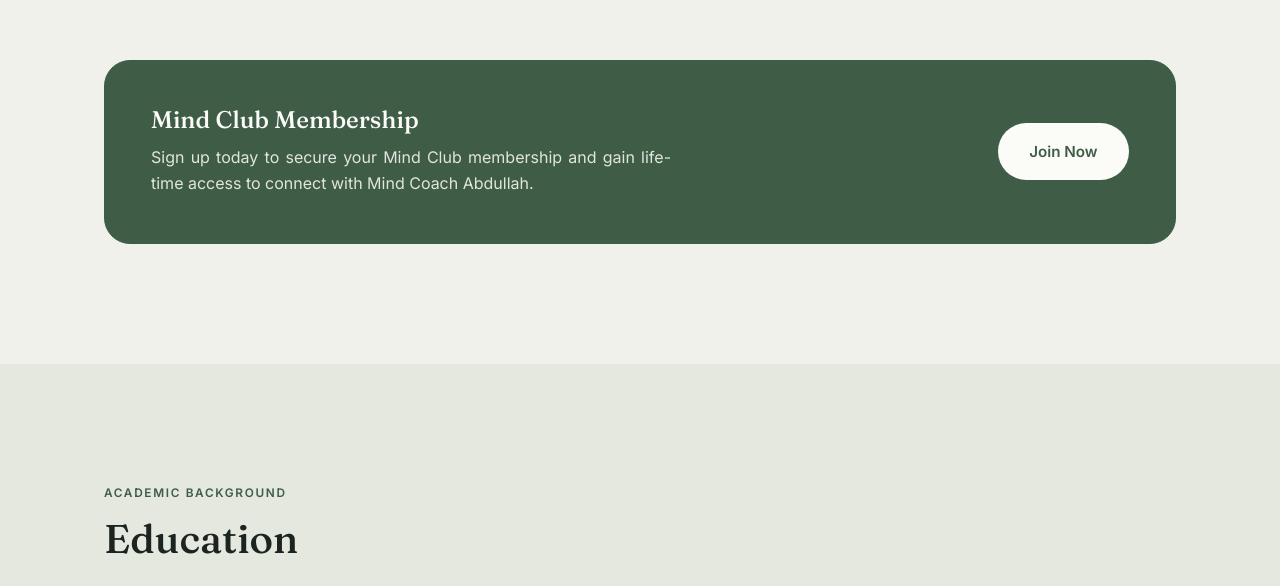
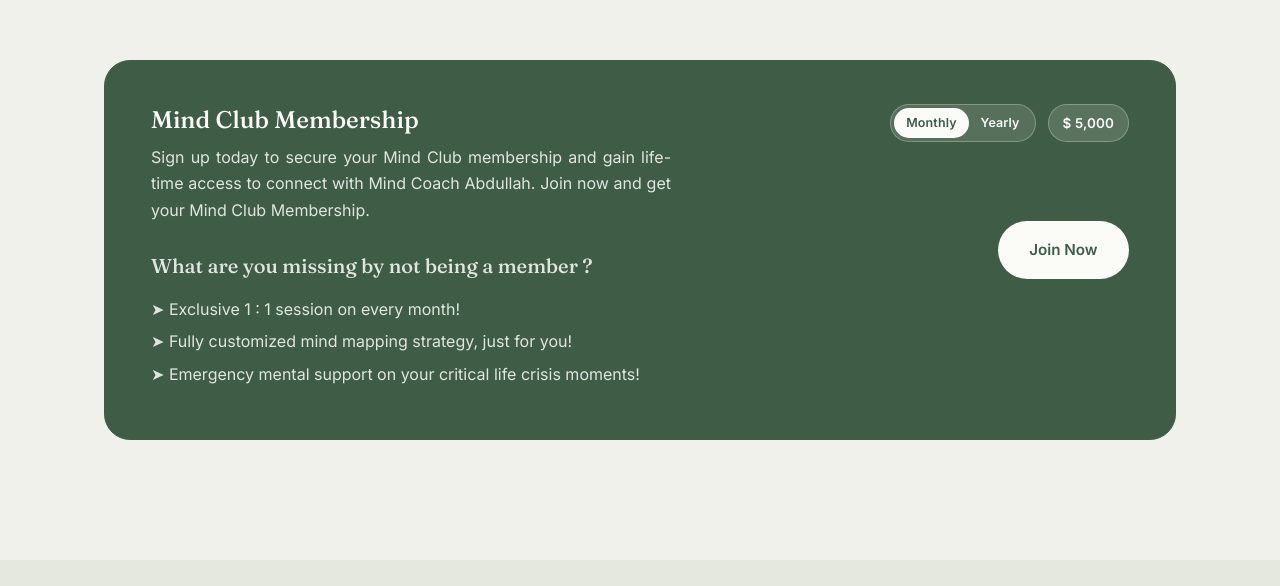
Before and after one commit to AbdullahValley/Personal-Coach, a plain HTML site: page index.html in a window 1280 px wide. Shown: the part 3803-4389 px from the top of the page. Drawn offline with Linux system fonts and the light colour scheme.

Commit message:
Update Pricing

```diff
--- a/index.html
+++ b/index.html
@@ -205,6 +205,48 @@
   .cta-banner--alt p{color:rgba(251,251,248,.86);}
   .cta-banner--alt .btn-primary{background:var(--surface);color:var(--accent);}
   .cta-banner--alt .btn-primary:hover{background:var(--accent-warm);color:var(--surface);}
+
+  /* Pricing meta styling inside banners */
+  .cta-pricing {
+    display: flex;
+    gap: 16px;
+    margin-top: 14px;
+    flex-wrap: wrap;
+  }
+  .cta-banner--alt .price-pill {
+    background: rgba(251,251,248,.14);
+    border-color: rgba(251,251,248,.28);
+    color: var(--surface);
+  }
+
+  /* Membership / newsletter: price at top right with billing toggle */
+  .cta-banner--priced{position:relative;}
+  .cta-banner--priced .cta-pricing{
+    position:absolute;top:43px;right:46px;margin-top:0;
+    flex-direction:row;align-items:center;justify-content:flex-end;gap:12px;flex-wrap:nowrap;
+  }
+  .billing-toggle{
+    display:inline-flex;padding:3px;border-radius:999px;
+    border:1px solid var(--line);background:rgba(63,93,70,.06);
+  }
+  .billing-toggle button{
+    font:inherit;font-size:.78rem;font-weight:600;letter-spacing:.01em;
+    padding:5px 12px;border:none;border-radius:999px;background:transparent;
+    color:var(--accent-dark);cursor:pointer;transition:background .2s ease,color .2s ease;
+  }
+  .billing-toggle button.active{background:var(--accent);color:var(--surface);}
+  .cta-banner--alt .billing-toggle{border-color:rgba(251,251,248,.28);background:rgba(251,251,248,.12);}
+  .cta-banner--alt .billing-toggle button{color:var(--surface);}
+  .cta-banner--alt .billing-toggle button.active{background:var(--surface);color:var(--accent);}
+  .cta-pricing .price-pill[hidden]{display:none;}
+  .cta-perks{list-style:none;margin:10px 0 0;padding:0;max-width:520px;}
+  .cta-perks li{margin-bottom:6px;}
+  .cta-banner--alt .cta-perks{color:rgba(251,251,248,.86);}
+  .cta-banner:not(.cta-banner--alt) .cta-perks{color:var(--muted);}
+  .cta-intro{margin-bottom:10px;}
+  @media (max-width:820px){
+    .cta-banner--priced .cta-pricing{position:static;justify-content:flex-start;flex-wrap:wrap;margin-top:22px;margin-bottom:22px;}
+  }
 
   /* Credentials (Training & Education) */
   .cred-grid{display:grid;grid-template-columns:repeat(3,1fr);gap:24px;}
@@ -444,7 +486,7 @@
     <div class="container">
       <div class="section-head reveal">
         <p class="eyebrow">Meet your coach</p>
-        <h2>About</h2>
+        <h2>About Abdullah</h2>
       </div>
 
       <article class="about-card reveal">
@@ -536,10 +578,25 @@
 
   <section id="mind-club" class="section">
     <div class="container">
-      <div class="cta-banner cta-banner--alt cta-banner--standalone reveal">
+      <div class="cta-banner cta-banner--alt cta-banner--standalone cta-banner--priced reveal">
         <div class="cta-text">
           <h3>Mind Club Membership</h3>
-          <p>Sign up today to secure your Mind Club membership and gain lifetime access to connect with Mind Coach Abdullah.</p>
+          <p>Sign up today to secure your Mind Club membership and gain lifetime access to connect with Mind Coach Abdullah. Join now and get your Mind Club Membership.</p>
+
+          <p class="about-question">What are you missing by not being a member ?</p>
+          <ul class="cta-perks">
+            <li>➤ Exclusive 1 : 1 session on every month!</li>
+            <li>➤ Fully customized mind mapping strategy, just for you!</li>
+            <li>➤ Emergency mental support on your critical life crisis moments!</li>
+          </ul>
+          <div class="cta-pricing">
+            <div class="billing-toggle" role="group" aria-label="Billing period">
+              <button type="button" class="active" data-period="monthly">Monthly</button>
+              <button type="button" data-period="yearly">Yearly</button>
+            </div>
+            <span class="price-pill" data-period="monthly" data-price-bdt="৳ 6,00,000" data-price-usd="$ 5,000">$ 5,000</span>
+            <span class="price-pill" data-period="yearly" data-price-bdt="৳ 70,00,000" data-price-usd="$ 60,000" hidden>$ 60,000</span>
+          </div>
         </div>
         <a class="btn btn-primary" href="https://forms.gle/Z5UvwhDEbEUp1G6v9" target="_blank" rel="noopener">Join Now</a>
       </div>
@@ -571,6 +628,33 @@
           <h3>Primeasia University</h3>
           <p class="cred-meta">Bachelor's in Computer Science and Engineering</p>
         </article>
+      </div>
+    </div>
+  </section>
+
+  <section id="newsletter" class="section">
+    <div class="container">
+      <div class="cta-banner cta-banner--standalone cta-banner--priced reveal">
+        <div class="cta-text">
+          <h3>Monthly Mind Newsletter</h3>
+          <p>Subscribe to your mindfulness mind newsletter from your mind coach Abdullah! Subscribe now and get your Special Mind Newsletter.</p>
+
+          <p class="about-question">What are you missing by not being a subscriber ?</p>
+          <ul class="cta-perks">
+            <li>➤ Mindfulness stories.</li>
+            <li>➤ Practical life experiences.</li>
+            <li>➤ Emotional healing tips and tricks.</li>
+          </ul>
+          <div class="cta-pricing">
+            <div class="billing-toggle" role="group" aria-label="Billing period">
+              <button type="button" class="active" data-period="monthly">Monthly</button>
+              <button type="button" data-period="yearly">Yearly</button>
+            </div>
+            <span class="price-pill" data-period="monthly" data-price-bdt="৳ 60,000" data-price-usd="$ 500">$ 500</span>
+            <span class="price-pill" data-period="yearly" data-price-bdt="৳ 7,00,000" data-price-usd="$ 6,000" hidden>$ 6,000</span>
+          </div>
+        </div>
+        <a class="btn btn-primary" href="https://forms.gle/6bwDJDJWw8HUZL9n9" target="_blank" rel="noopener">Subscribe Now</a>
       </div>
     </div>
   </section>
@@ -788,14 +872,6 @@
         </div>
         <button class="carousel-btn next" id="nextBtn" aria-label="Next testimonial">›</button>
       </div>
-
-      <div class="cta-banner reveal">
-        <div class="cta-text">
-          <h3>Monthly Mind Newsletter</h3>
-          <p>Subscribe to your mindfulness mind newsletter from your mind coach Abdullah!</p>
-        </div>
-        <a class="btn btn-primary" href="https://forms.gle/6bwDJDJWw8HUZL9n9" target="_blank" rel="noopener">Subscribe Now</a>
-      </div>
     </div>
   </section>
 
@@ -837,6 +913,19 @@
     });
   })();
 
+  // Monthly / Yearly billing toggle
+  document.querySelectorAll('.cta-pricing').forEach(function (box) {
+    var btns = box.querySelectorAll('.billing-toggle button');
+    var pills = box.querySelectorAll('.price-pill');
+    btns.forEach(function (btn) {
+      btn.addEventListener('click', function () {
+        var period = btn.getAttribute('data-period');
+        btns.forEach(function (b) { b.classList.toggle('active', b === btn); });
+        pills.forEach(function (p) { p.hidden = p.getAttribute('data-period') !== period; });
+      });
+    });
+  });
+
   // Mobile nav toggle
   var nav = document.querySelector('.nav');
   var navToggle = document.getElementById('navToggle');
```
